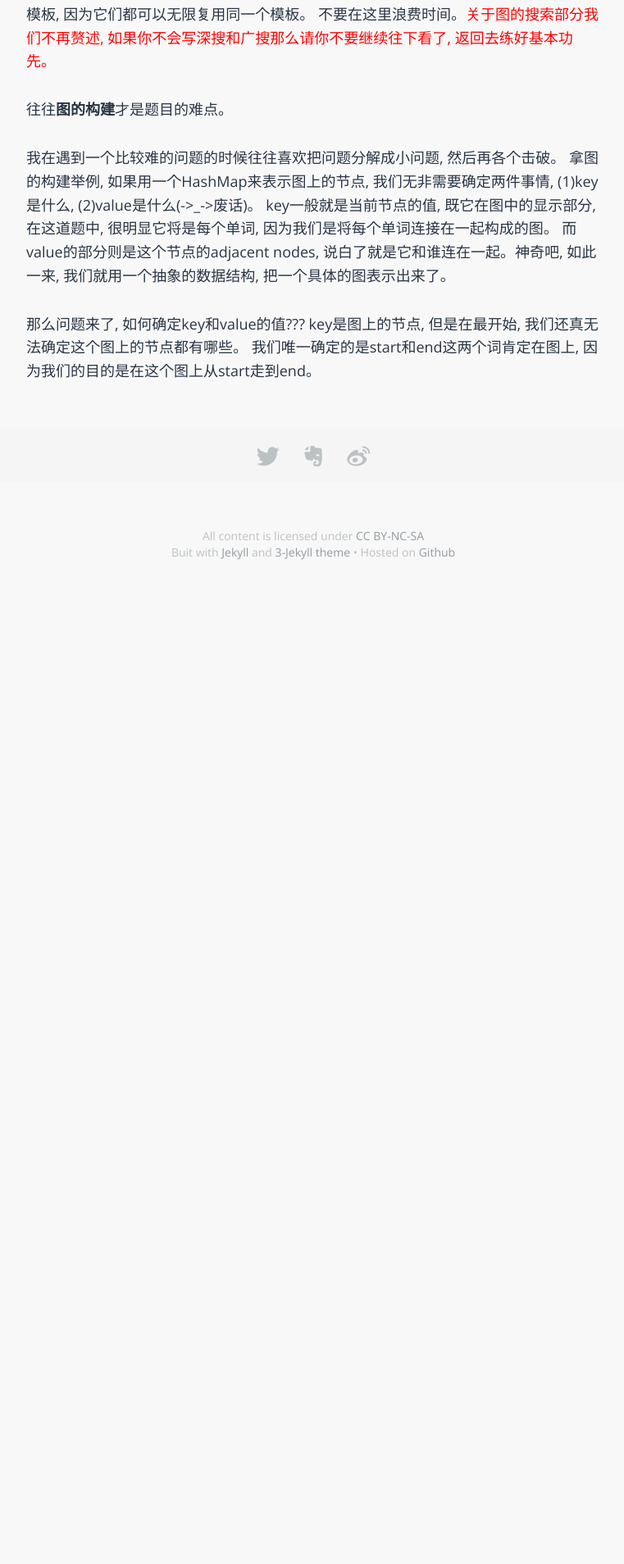
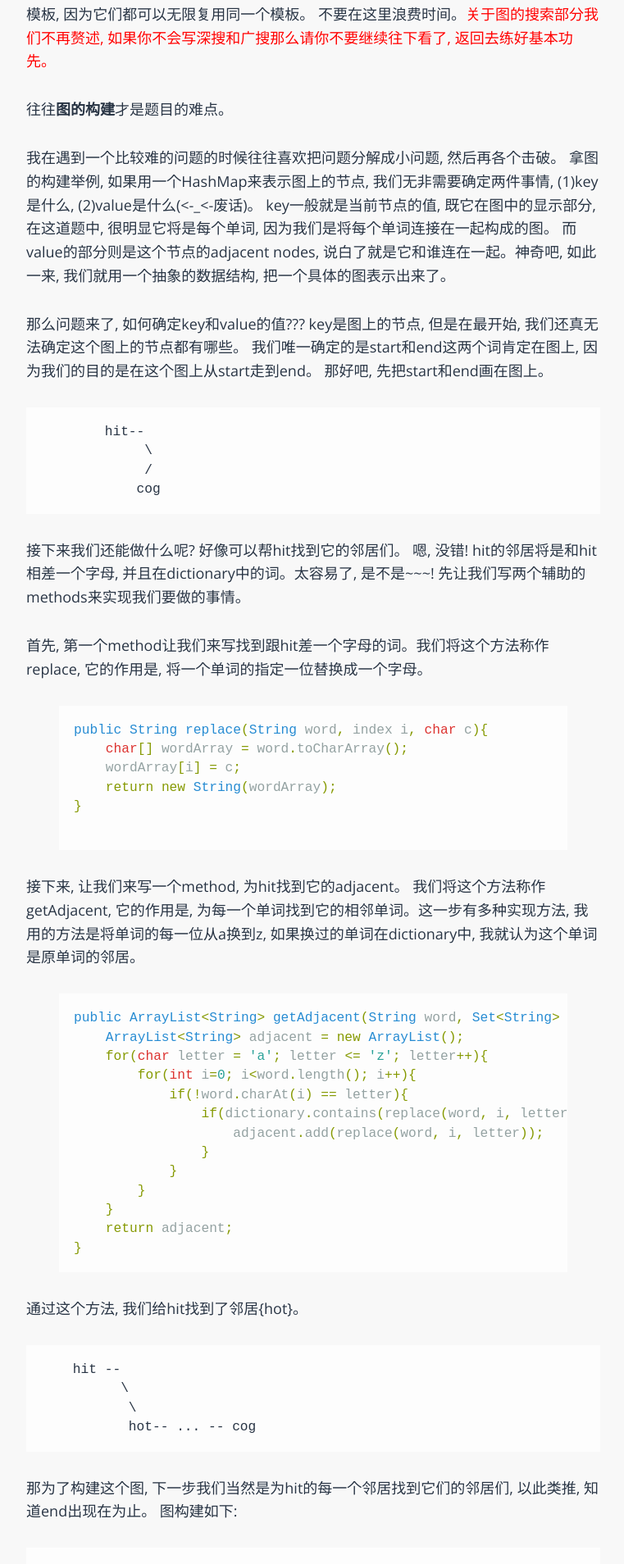
Before and after one commit to sophiesongge/sophiesongge.github.io, a Jekyll site: the page built from _posts/2016-12-14-word-ladder.markdown, in a window 1280 px wide. Shown: the part 1322-3230 px from the top of the page at 82% size, without its empty margins (258-1019 px from the left). Built offline with Jekyll 4.4.1, drawn with Linux system fonts in a browser that asks for light colours; some web fonts are replaced; some of the changed text lies outside the part shown.

Commit message:
add post about word ladder

```diff
--- a/_posts/2016-12-14-word-ladder.markdown
+++ b/_posts/2016-12-14-word-ladder.markdown
@@ -34,11 +34,65 @@ dict = $\[$"hot","dot","dog","lot","log"$\]$
 
 往往**图的构建**才是题目的难点。
 
-我在遇到一个比较难的问题的时候往往喜欢把问题分解成小问题, 然后再各个击破。 拿图的构建举例, 如果用一个HashMap来表示图上的节点, 我们无非需要确定两件事情, (1)key是什么, (2)value是什么(->_->废话)。
+我在遇到一个比较难的问题的时候往往喜欢把问题分解成小问题, 然后再各个击破。 拿图的构建举例, 如果用一个HashMap来表示图上的节点, 我们无非需要确定两件事情, (1)key是什么, (2)value是什么(<-_<-废话)。
  key一般就是当前节点的值, 既它在图中的显示部分, 在这道题中, 很明显它将是每个单词, 因为我们是将每个单词连接在一起构成的图。 而value的部分则是这个节点的adjacent nodes, 说白了就是它和谁连在一起。神奇吧,
  如此一来, 我们就用一个抽象的数据结构, 把一个具体的图表示出来了。
 
  那么问题来了, 如何确定key和value的值??? key是图上的节点, 但是在最开始, 我们还真无法确定这个图上的节点都有哪些。 我们唯一确定的是start和end这两个词肯定在图上, 因为我们的目的是在这个图上从start走到end。
+ 那好吧, 先把start和end画在图上。
+
+            hit--
+                 \
+                 /
+                cog
+
+ 接下来我们还能做什么呢? 好像可以帮hit找到它的邻居们。 嗯, 没错! hit的邻居将是和hit相差一个字母, 并且在dictionary中的词。太容易了, 是不是~~~! 先让我们写两个辅助的methods来实现我们要做的事情。
+
+ 首先, 第一个method让我们来写找到跟hit差一个字母的词。我们将这个方法称作replace, 它的作用是, 将一个单词的指定一位替换成一个字母。
+
+ {% highlight java %}
+public String replace(String word, index i, char c){
+    char[] wordArray = word.toCharArray();
+    wordArray[i] = c;
+    return new String(wordArray);
+}
+ {% endhighlight %}
+
+接下来, 让我们来写一个method, 为hit找到它的adjacent。 我们将这个方法称作getAdjacent, 它的作用是, 为每一个单词找到它的相邻单词。这一步有多种实现方法,
+我用的方法是将单词的每一位从a换到z, 如果换过的单词在dictionary中, 我就认为这个单词是原单词的邻居。
+{% highlight java %}
+public ArrayList<String> getAdjacent(String word, Set<String> dictionary){
+    ArrayList<String> adjacent = new ArrayList();
+    for(char letter = 'a'; letter <= 'z'; letter++){
+        for(int i=0; i<word.length(); i++){
+            if(!word.charAt(i) == letter){
+                if(dictionary.contains(replace(word, i, letter))){
+                    adjacent.add(replace(word, i, letter));
+                }
+            }
+        }
+    }
+    return adjacent;
+}
+{% endhighlight %}
+
+通过这个方法, 我们给hit找到了邻居{hot}。
+
+        hit --
+              \
+               \
+               hot-- ... -- cog
+
+那为了构建这个图, 下一步我们当然是为hit的每一个邻居找到它们的邻居们, 以此类推, 知道end出现在为止。 图构建如下:
+
+        hit -- hot -- lot---
+               /       /    \
+              /       /      \
+            dot -----/       log
+               \             / \
+                \           /   \
+                 ----- dog -    cog
+
 
 
 
```
